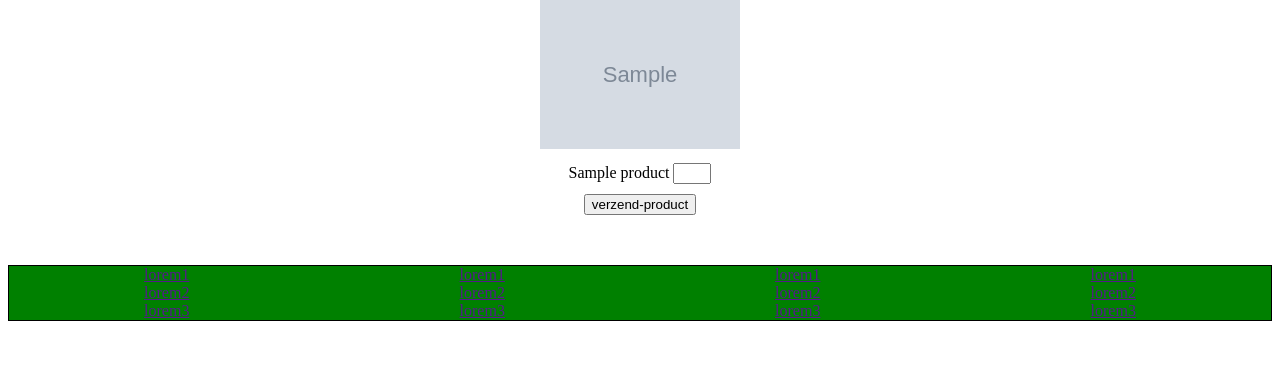
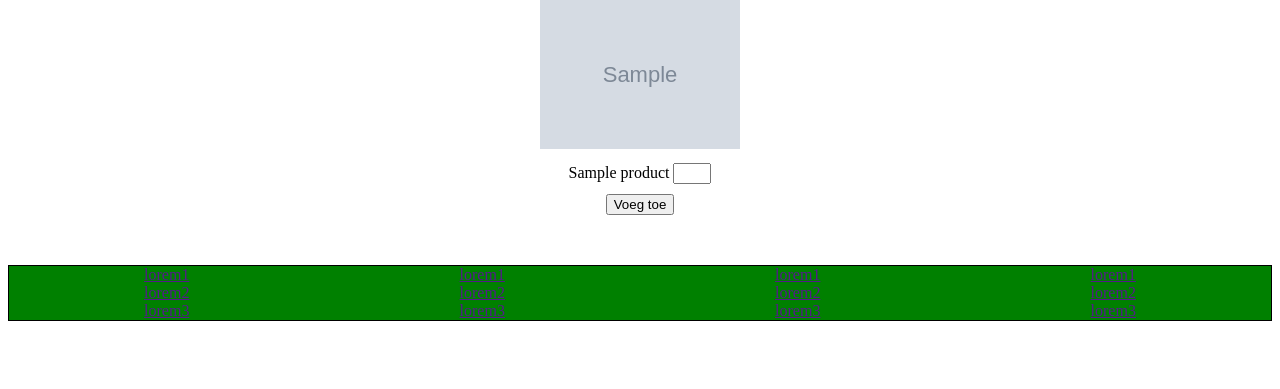
Before and after one commit to Koen-Smit/scouting-webshop, a PHP site: page /H3-prikbord/webshop.php in a window 1280 px wide. Shown: the part 238-627 px from the top of the page. Run offline with PHP 8.4, Linux system fonts and the light colour scheme; tables that the repository leaves empty or names only in its code hold one stand-in row (values such as "Sample post"); grey boxes marked "Sample" are stand-in pictures.

Commit message:
webshop update

```diff
--- a/webshop.php
+++ b/webshop.php
@@ -33,7 +33,7 @@
                             <label for="product1"><?php echo $product['name']?></label>
                             <input type="number" name="amount"  min="0">
                         </div>
-                        <input type="submit" name="submit" value="verzend-product">
+                        <input type="submit" name="submit" value="Voeg toe">
                     </form>
                 </div>
 
```
